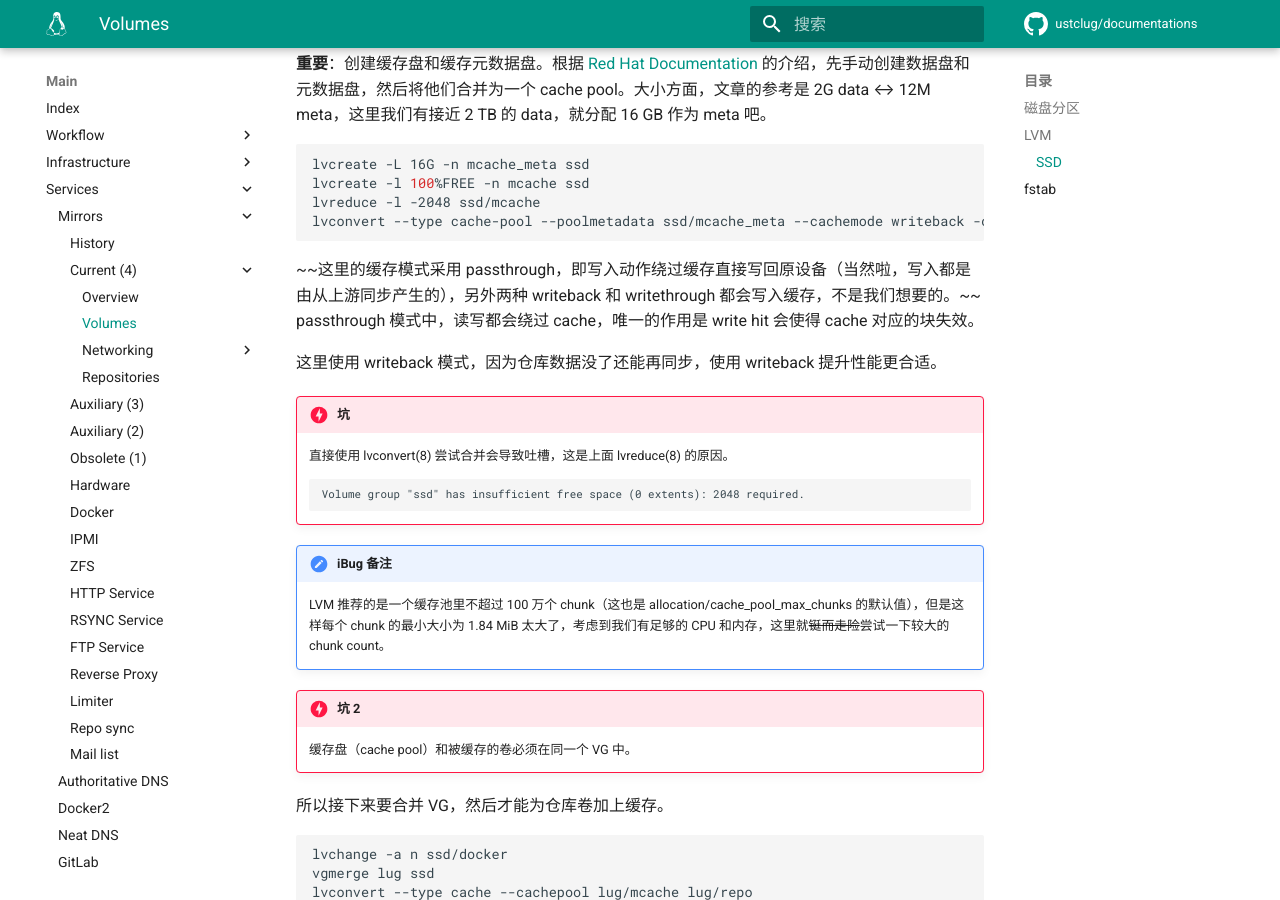
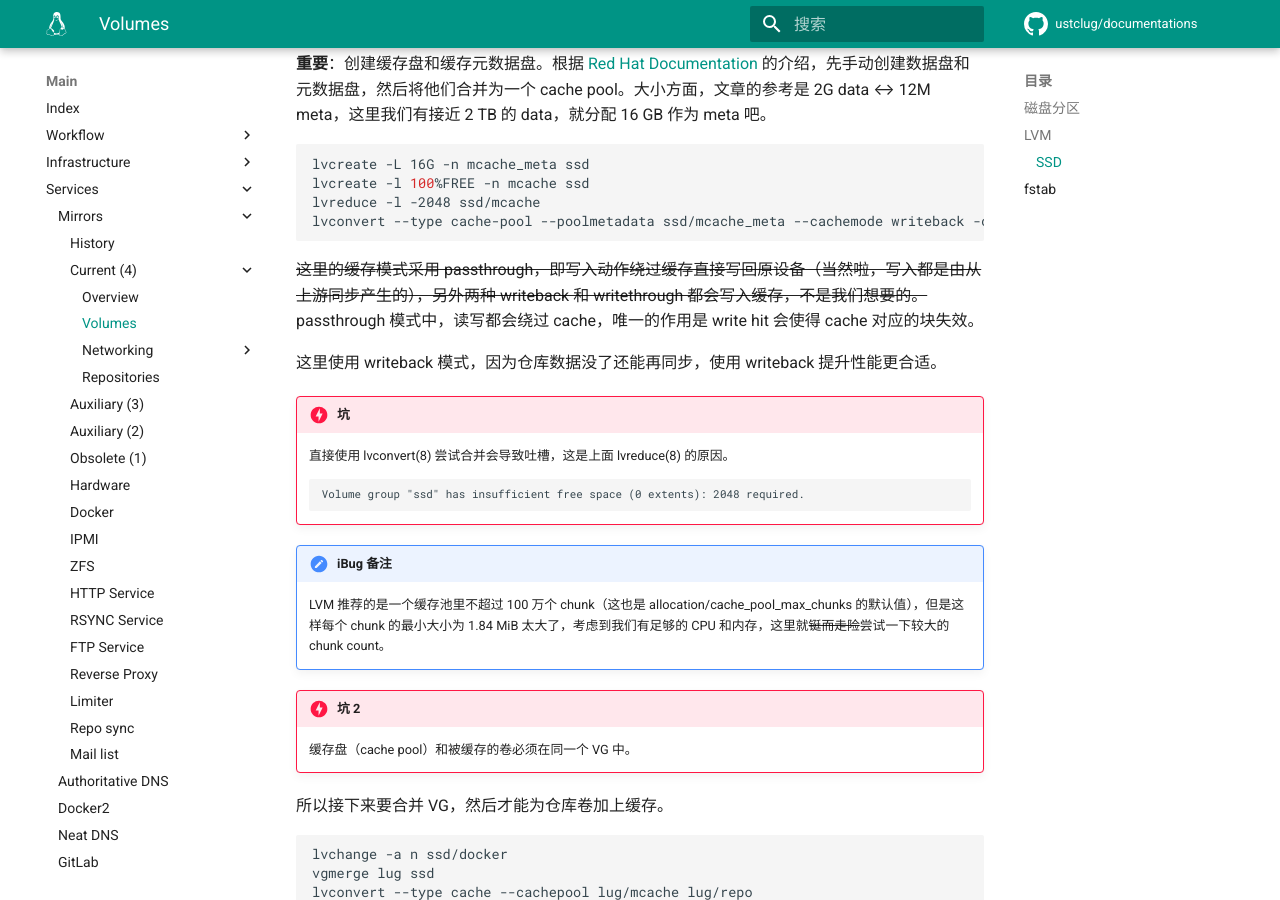
Before and after one commit to ustclug/documentations, an MkDocs documentation site: the page built from docs/services/mirrors/4/volumes.md, in a window 1280 px wide and 900 px high, scrolled down 2422 px. Built offline with MkDocs 1.6.1 and Material for MkDocs 9.7.7, drawn with Linux system fonts in a browser that asks for light colours; comment, search, counter and statistics services are not loaded; some of the changed lines change nothing that is shown.

Commit message:
weird markdown del

````diff
--- a/docs/services/mirrors/4/volumes.md
+++ b/docs/services/mirrors/4/volumes.md
@@ -116,7 +116,7 @@ lvreduce -l -2048 ssd/mcache
 lvconvert --type cache-pool --poolmetadata ssd/mcache_meta --cachemode writeback -c 1M --config allocation/cache_pool_max_chunks=2000000 ssd/mcache
 ```
 
-~~这里的缓存模式采用 passthrough，即写入动作绕过缓存直接写回原设备（当然啦，写入都是由从上游同步产生的），另外两种 writeback 和 writethrough 都会写入缓存，不是我们想要的。~~ passthrough 模式中，读写都会绕过 cache，唯一的作用是 write hit 会使得 cache 对应的块失效。
+<del>这里的缓存模式采用 passthrough，即写入动作绕过缓存直接写回原设备（当然啦，写入都是由从上游同步产生的），另外两种 writeback 和 writethrough 都会写入缓存，不是我们想要的。</del> passthrough 模式中，读写都会绕过 cache，唯一的作用是 write hit 会使得 cache 对应的块失效。
 
 这里使用 writeback 模式，因为仓库数据没了还能再同步，使用 writeback 提升性能更合适。
 
````
